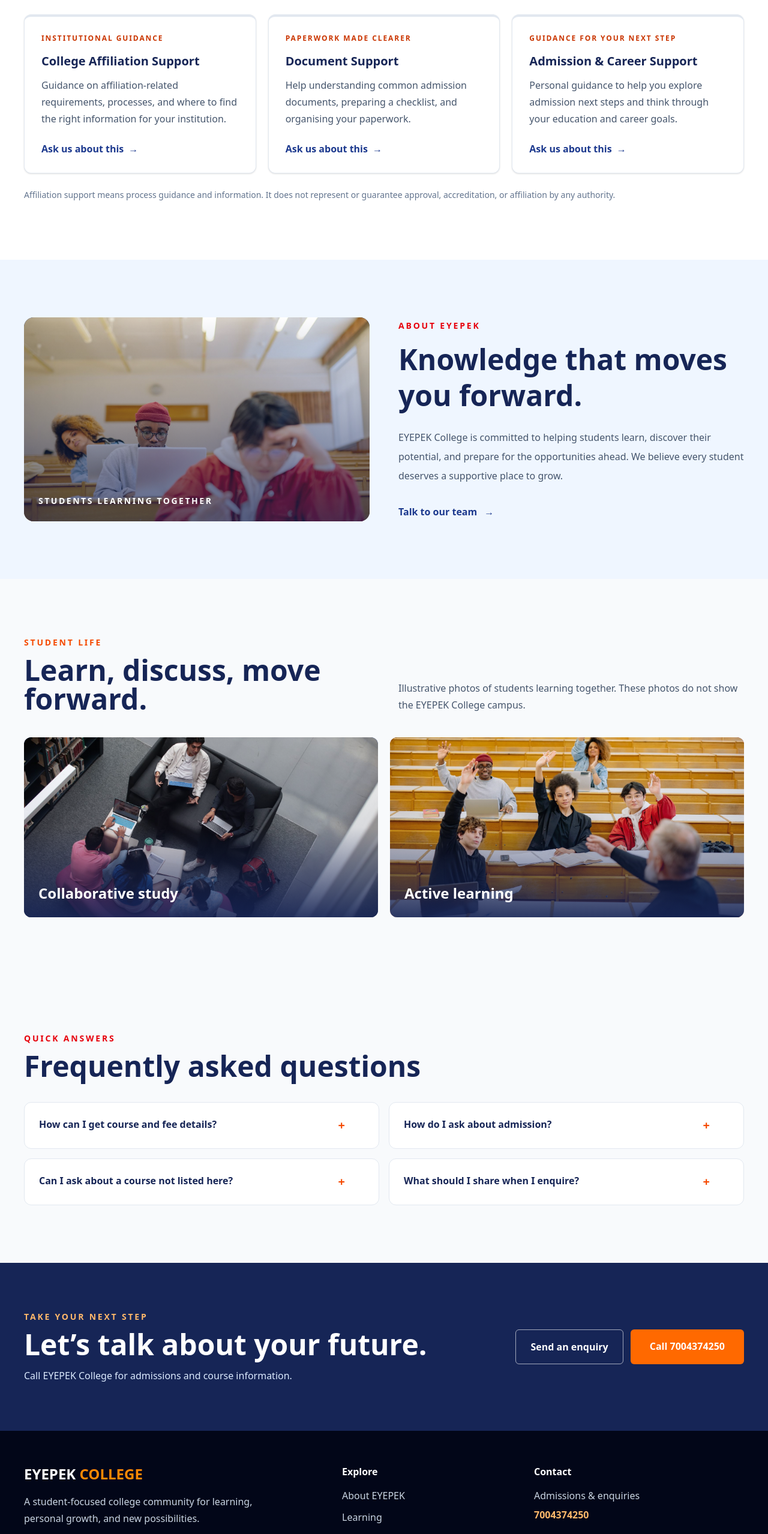
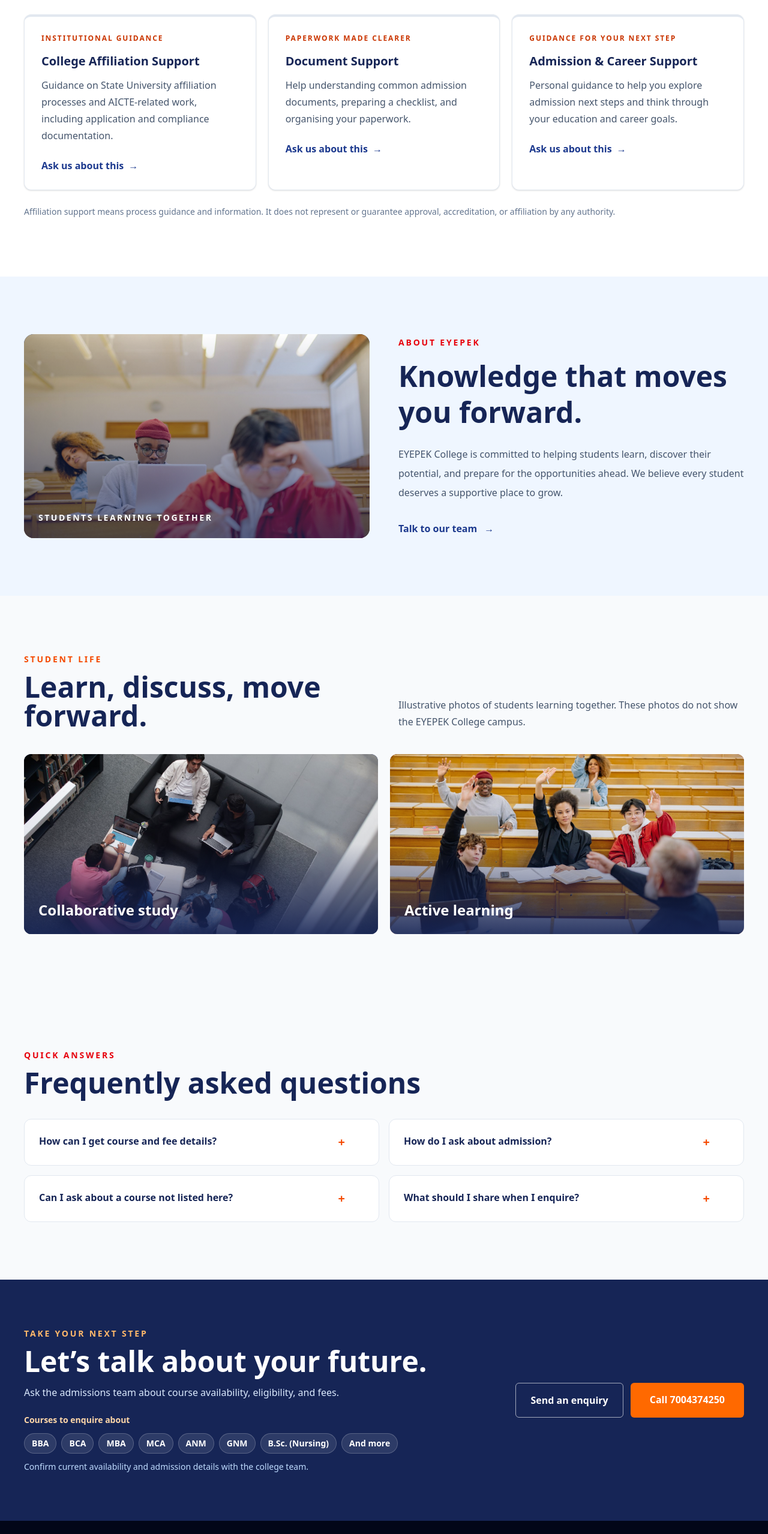
Before and after one commit to eyepek/EYEPEK, a React (Vite) app: page / in a window 1280 px wide. Shown: the part 1860-4417 px from the top of the page at 60% size. Built offline with nearby package versions, Linux system fonts and the light colour scheme.

Commit message:
Add affiliation and course enquiry details

```diff
--- /dev/null
+++ b/src/courses.js
@@ -0,0 +1 @@
+export const courses = ['BBA', 'BCA', 'MBA', 'MCA', 'ANM', 'GNM', 'B.Sc. (Nursing)'];
--- a/src/pages/ContactUs.jsx
+++ b/src/pages/ContactUs.jsx
@@ -1,4 +1,5 @@
 import React, { useState } from 'react';
+import { courses } from '../courses';
 
 export default function ContactUs() {
   const [form, setForm] = useState({ name: '', phone: '', course: '', message: '' });
@@ -46,7 +47,10 @@ export default function ContactUs() {
               </label>
             </div>
             <label className='block text-sm font-semibold text-slate-700'>Course you are interested in
-              <input value={form.course} onChange={(e) => setForm({ ...form, course: e.target.value })} className='mt-2 w-full rounded-md border border-slate-300 px-4 py-3 font-normal outline-none focus:border-blue-700 focus:ring-2 focus:ring-blue-100' placeholder='Type a course or ask for guidance' />
+              <input list='course-options' value={form.course} onChange={(e) => setForm({ ...form, course: e.target.value })} className='mt-2 w-full rounded-md border border-slate-300 px-4 py-3 font-normal outline-none focus:border-blue-700 focus:ring-2 focus:ring-blue-100' placeholder='Choose or type a course' />
+              <datalist id='course-options'>
+                {courses.map((course) => <option key={course} value={course} />)}
+              </datalist>
             </label>
             <label className='block text-sm font-semibold text-slate-700'>Your question (optional)
               <textarea rows={4} value={form.message} onChange={(e) => setForm({ ...form, message: e.target.value })} className='mt-2 w-full rounded-md border border-slate-300 px-4 py-3 font-normal outline-none focus:border-blue-700 focus:ring-2 focus:ring-blue-100' placeholder='What would you like to know?' />
--- a/src/pages/HomePage.jsx
+++ b/src/pages/HomePage.jsx
@@ -1,4 +1,5 @@
 import React from 'react';
+import { courses } from '../courses';
 
 const highlights = [
   {
@@ -25,7 +26,7 @@ const studentSupport = [
   {
     number: '01',
     title: 'College Affiliation Support',
-    description: 'Guidance on affiliation-related requirements, processes, and where to find the right information for your institution.',
+    description: 'Guidance on State University affiliation processes and AICTE-related work, including application and compliance documentation.',
     color: 'border-blue-700',
     label: 'Institutional guidance',
   },
@@ -189,7 +190,15 @@ const HomePage = () => (
         <div>
           <p className='text-sm font-bold uppercase tracking-[0.2em] text-orange-300'>Take your next step</p>
           <h2 className='mt-3 text-3xl font-extrabold md:text-5xl'>Let’s talk about your future.</h2>
-          <p className='mt-4 text-blue-100'>Call EYEPEK College for admissions and course information.</p>
+          <p className='mt-4 text-blue-100'>Ask the admissions team about course availability, eligibility, and fees.</p>
+          <div className='mt-6'>
+            <p className='text-sm font-bold text-orange-200'>Courses to enquire about</p>
+            <ul className='mt-3 flex flex-wrap gap-2'>
+              {courses.map((course) => <li key={course} className='rounded-full border border-white/20 bg-white/10 px-3 py-1.5 text-sm font-semibold'>{course}</li>)}
+              <li className='rounded-full border border-white/20 bg-white/10 px-3 py-1.5 text-sm font-semibold'>And more</li>
+            </ul>
+            <p className='mt-3 text-sm text-blue-200'>Confirm current availability and admission details with the college team.</p>
+          </div>
         </div>
         <div className='flex flex-wrap gap-3'>
           <a href='/contact' className='shrink-0 rounded-md border border-white/60 px-6 py-4 text-center font-bold text-white transition hover:bg-white hover:text-blue-950'>Send an enquiry</a>
```
